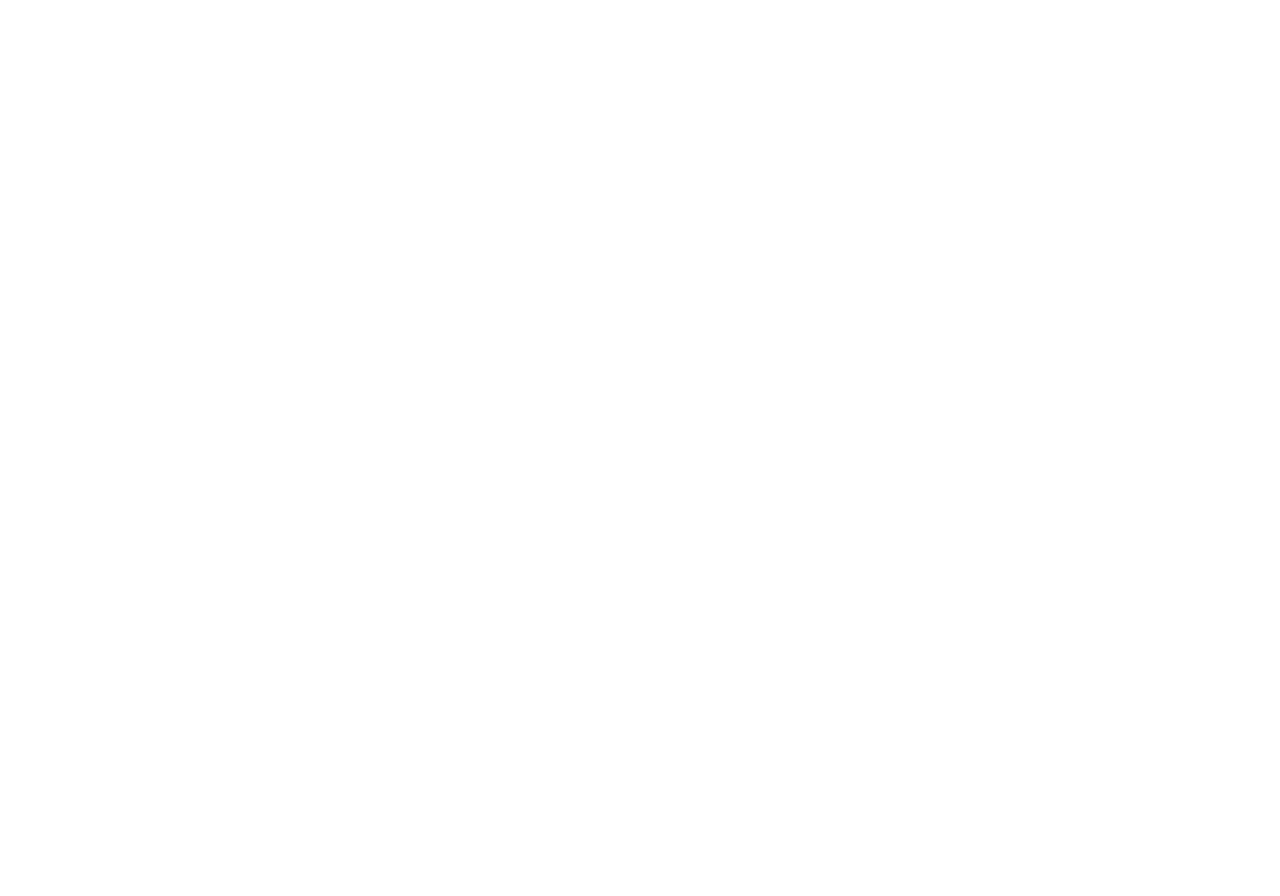
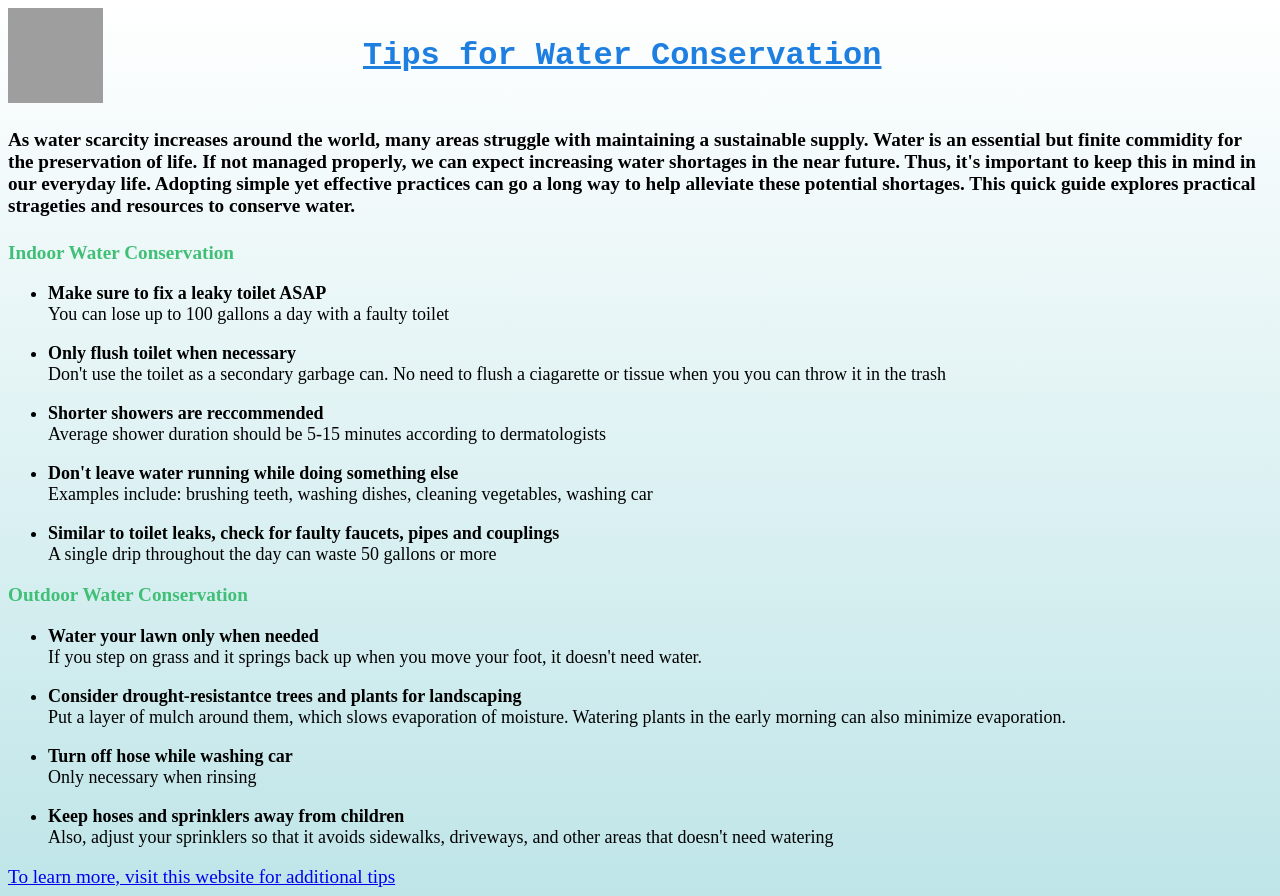
Before and after one commit to AshleyL119/Every-Drop-Counts, a plain HTML site: page resources.html in a window 1280 px wide. Before the commit the page ends 800 px from the top, so only its background shows below. Drawn offline with Linux system fonts and the light colour scheme; grey boxes are pictures that could not be loaded.

Commit message:
resources

```diff
--- /dev/null
+++ b/resources.css
@@ -0,0 +1,31 @@
+h1{
+    font-family:'Courier New';
+    color:#1e7fe1 ;
+    text-decoration-line:underline;
+    text-decoration-color: #1e7fe1;
+    text-align: center;
+}
+
+h4{
+    font-size:larger;
+}
+
+h3{
+    font-size:larger;
+    font-family:'Franklin Gothic Medium'
+    text-align:left;
+    color: #40bf76;
+}
+
+.list{
+    font-size:large;
+}
+
+a{
+    font-size:larger
+
+}
+
+body{
+    background:linear-gradient(#FFFFFF,#bfe5e8)
+}
--- a/resources.html
+++ b/resources.html
@@ -0,0 +1,101 @@
+<!DOCTYPE html>
+<html>
+    <head>
+        <title>Resources</title>
+        <link rel ="stylesheet" href="resources.css">
+        <style>
+            .container {
+              display: flex;
+              align-items: center;
+            }
+            .container img, .container h1 {
+              display: inline-block;
+              vertical-align: middle;
+            }
+          </style>
+    </head>
+
+    <body>
+        <div class="container">
+            <img src="water.gif" alt="water" style="width:95px; height:95px;">
+            <h1 style="margin-left:260px;">Tips for Water Conservation</h1>
+        </div>
+        <div>
+            <h4>As water scarcity increases around the world, many areas struggle with maintaining a sustainable
+                supply. Water is an essential but finite commidity for the preservation of life.
+                If not managed properly, we can expect increasing water shortages in the near future. Thus,
+                it's important to keep this in mind in our everyday life. Adopting simple yet effective practices can
+                go a long way to help alleviate these potential shortages. This quick guide explores practical strageties
+                and resources to conserve water. </h4>
+        </div>
+        <h3>Indoor Water Conservation</h3>
+        <div>
+            <ul class="list">
+                <li>
+                   <p>
+                       <b>Make sure to fix a leaky toilet ASAP</b><br>
+                       You can lose up to 100 gallons a day with a faulty toilet
+                   </p>
+                </li>
+                <li>
+                   <p>
+                       <b>Only flush toilet when necessary</b><br>
+                       Don't use the toilet as a secondary garbage can. No need to flush a ciagarette or tissue when you
+                       you can throw it in the trash
+                   </p>
+                </li>
+                <li>
+                   <p>
+                       <b>Shorter showers are reccommended</b><br>
+                       Average shower duration should be 5-15 minutes according to dermatologists
+                   </p>
+                </li>
+                <li>
+                   <p>
+                       <b>Don't leave water running while doing something else</b><br>
+                       Examples include: brushing teeth, washing dishes, cleaning vegetables, washing car
+                   </p>
+                </li>
+                <li>
+                   <p>
+                       <b>Similar to toilet leaks, check for faulty faucets, pipes and couplings</b><br>
+                       A single drip throughout the day can waste 50 gallons or more
+                   </p>
+                </li>
+            </ul>
+        </div>
+        <h3>Outdoor Water Conservation</h3>
+        <div>
+            <ul class="list">
+                <li>
+                    <p>
+                        <b>Water your lawn only when needed</b><br>
+                        If you step on grass and it springs back up when you move your foot, it doesn't need water.
+                    </p>
+                </li>
+                <li>
+                    <p>
+                        <b>Consider drought-resistantce trees and plants for landscaping</b><br>
+                    Put a layer of mulch around them, which slows evaporation of moisture.
+                    Watering plants in the early morning can also minimize evaporation.
+                    </p>
+                </li>
+                <li>
+                    <p>
+                        <b>Turn off hose while washing car</b><br>
+                        Only necessary when rinsing
+                    </p>
+                </li>
+                <li>
+                    <p>
+                        <b>Keep hoses and sprinklers away from children</b><br>
+                        Also, adjust your sprinklers so that it avoids sidewalks, driveways, and other
+                        areas that doesn't need watering
+                    </p>
+                </li>
+            </ul>
+        </div>
+        <a href=https://www.epa.gov/watersense/start-saving>To learn more, visit this website for additional tips</a>
+    </body>
+
+</html>
```
Also changed, not shown: index.html (+1 -1 lines), 1 other file.
